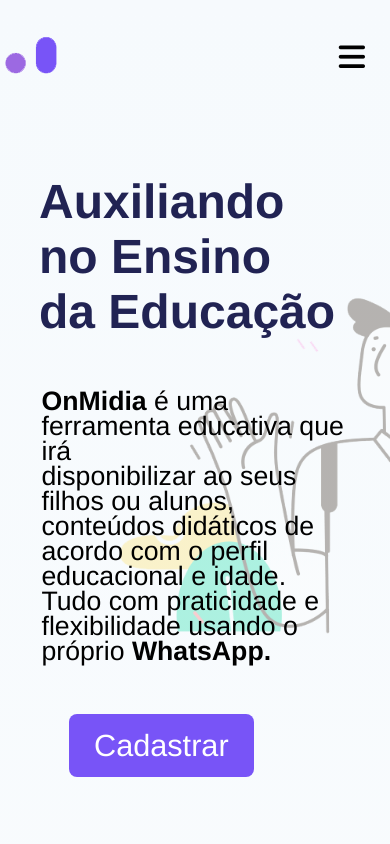
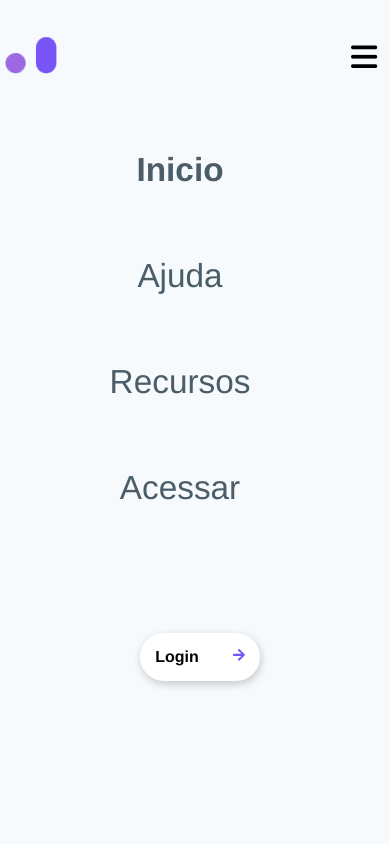
Before and after one commit to AlefMac/page-homework, a plain HTML site: page index.html in a window 390 px wide. Both pictures are taken after a click on the label 351 px from the left and 57 px from the top of the page. Shown: the top 844 px of the page. Drawn offline with Linux system fonts and the light colour scheme.

Commit message:
barra lateral menu mobile

```diff
--- a/index.html
+++ b/index.html
@@ -11,7 +11,10 @@
 </head>
 <body>
     <header>
-
+        <input type="checkbox" id="check">
+		<label for="check" class="checkbtn">
+			<i class="fas fa-bars"></i>
+		</label>
         <img src="imgs/icon.png" alt="icone" id="icon" style="pointer-events: none;">
         <ul>
             <li class="active"><a href="#">Inicio</a></li>
@@ -21,10 +24,7 @@
 
         </ul>
         <a href="#" id="btn-login">Login <svg aria-hidden="true" focusable="false" data-prefix="fas" data-icon="arrow-right" class="svg-inline--fa fa-arrow-right fa-w-14" role="img" xmlns="http://www.w3.org/2000/svg" viewbox="0 0 448 512"><path fill="currentColor" d="M190.5 66.9l22.2-22.2c9.4-9.4 24.6-9.4 33.9 0L441 239c9.4 9.4 9.4 24.6 0 33.9L246.6 467.3c-9.4 9.4-24.6 9.4-33.9 0l-22.2-22.2c-9.5-9.5-9.3-25 .4-34.3L311.4 296H24c-13.3 0-24-10.7-24-24v-32c0-13.3 10.7-24 24-24h287.4L190.9 101.2c-9.8-9.3-10-24.8-.4-34.3z"></path></svg></a>
-        <input type="checkbox" id="check">
-		<label for="check" class="checkbtn">
-			<i class="fas fa-bars"></i>
-		</label>
+
 
     </header>
     <img src="imgs/pontos.png" alt="pontos" id="pontos">
--- a/style.css
+++ b/style.css
@@ -75,6 +75,7 @@
     z-index: 1;
     box-shadow: 1px 3px 8px #0003;
     z-index: 10000;
+    position: relative;
 }
 .svg-inline--fa
 {
@@ -113,17 +114,19 @@
         overflow-x: hidden;
     }
     .checkbtn{
-        display: block;
+        display: flex;
+        position: absolute;
+        left:90%;
     }
     ul{
-        display:none;
+        display:block;
         position: fixed;
         width: 100%;
         height: 100vh;
         top: 110px;
-        left: 0%;
+        left: -100%;
         text-align: center;
-        transition: all .3s;
+        transition: all .4s;
         background-color: #F6FAFD;
         z-index: 100000;
     }
@@ -135,13 +138,21 @@
     }
     #btn-login
     {
-        display: none;
+        display: block;
         position: fixed;
         top: 75%;
-        left: 30%;
-        transition: all .3s;
+        left: -32%;
+        transition: all .4s;
         z-index: 100000;
     }
+    #check:checked ~ ul {
+        left:0;
+
+    }
+    #check:checked ~ #btn-login{
+        left:36vw;
+    }
+
 }
 /* fim header */
 /* section */
```
